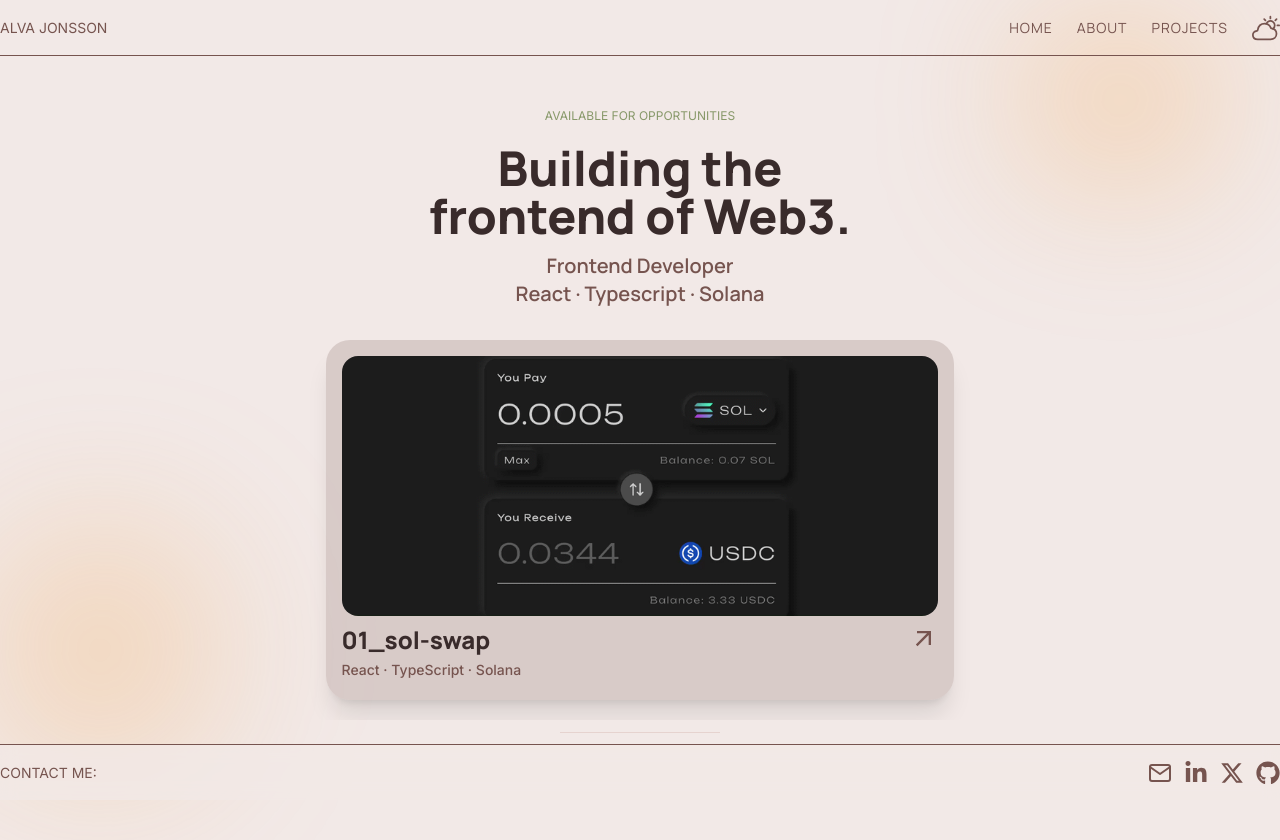
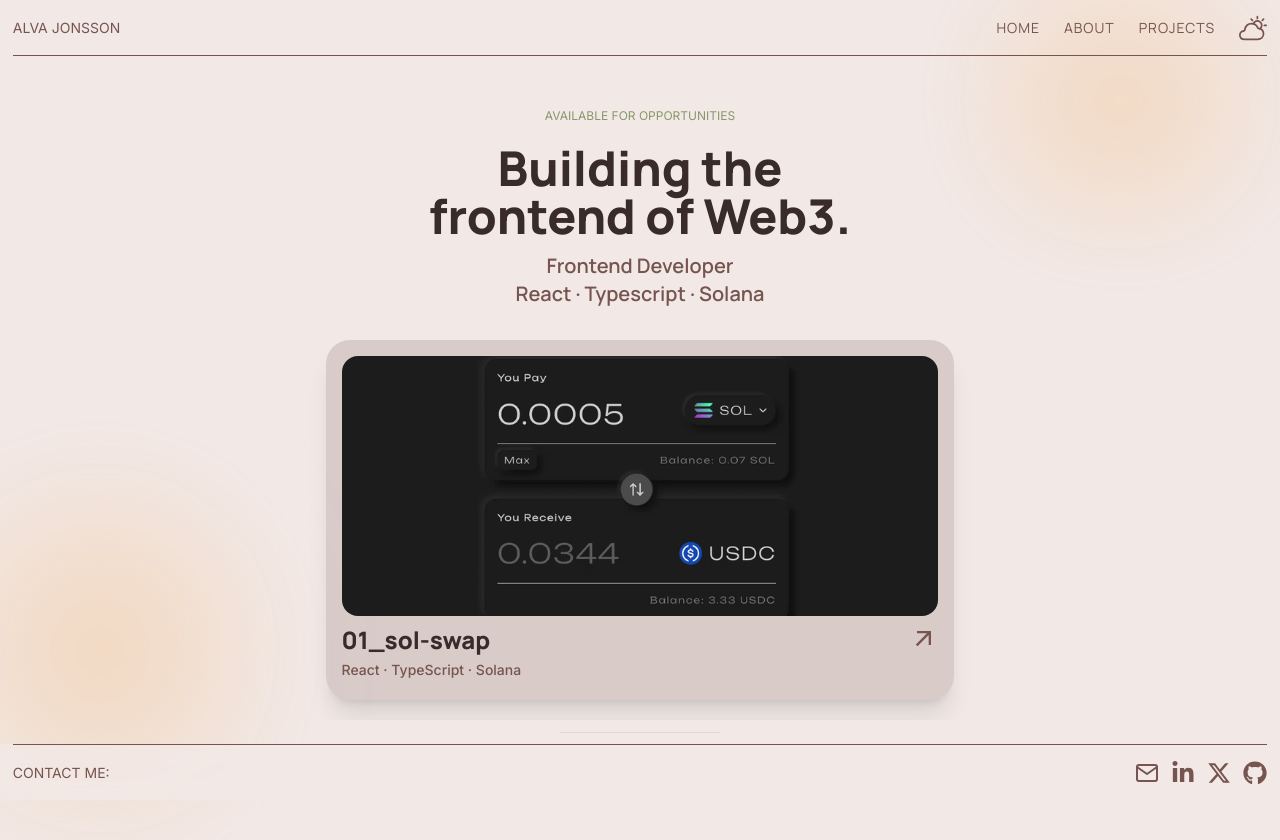
Before and after one commit to Alvis97/newportfolioalva, a Next.js app: page / in a window 1280 px wide. Shown: the top 840 px of the page. Built offline with nearby package versions, Linux system fonts and the light colour scheme.

Commit message:
refactor: changed navigation and footer

```diff
--- a/app/components/Footer.tsx
+++ b/app/components/Footer.tsx
@@ -19,7 +19,7 @@ function Footer() {
         }
     }
   return (
-    <div className='flex justify-between items-center h-14 border-t border-t-[var(--foreground)] text-[var(--foreground)]'>
+    <div className='flex justify-between items-center h-14 border-t border-t-[var(--foreground)] text-[var(--foreground)] w-[98vw] mx-auto'>
         <span className='text-sm'>CONTACT ME:</span>
         <div className='flex gap-3 items-center'>
             <div className='relative flex items-center justify-center group'>
--- a/app/components/Navigation.tsx
+++ b/app/components/Navigation.tsx
@@ -8,7 +8,7 @@ function Navigation() {
     const [isOpen, setIsOpen] = useState(false)
 
   return (
-    <div className='flex justify-between items-center w-full h-14 border-b border-b-[var(--foreground)] text-[var(--foreground)]'>
+    <div className='flex justify-between items-center w-[98vw] mx-auto h-14 border-b border-b-[var(--foreground)] text-[var(--foreground)]'>
         <span className='text-sm'>ALVA JONSSON</span>
 
         <div className='md:hidden'>
@@ -32,7 +32,7 @@ function Navigation() {
 
             <div
             aria-hidden={!isOpen}
-            className={`fixed inset-0 z-5 flex flex-col justify-center items-end p-5 px-[5%] gap-5 bg-[var(--background)]/60 backdrop-blur-xs left-0 top-0 w-full h-full transition-opacity duration-500 ease-out md:hidden ${
+            className={`fixed top-0 inset-0 z-5 flex flex-col justify-center items-end p-5 px-[5%] gap-5 bg-[var(--background)]/80 backdrop-blur-xs left-0 top-0 w-full h-full transition-opacity duration-500 ease-out md:hidden ${
                 isOpen ? 'opacity-100' : 'invisible opacity-0'
             }`}>
                <a href="#home" className='text-xl' onClick={() => setIsOpen(false)}>HOME</a>
```
